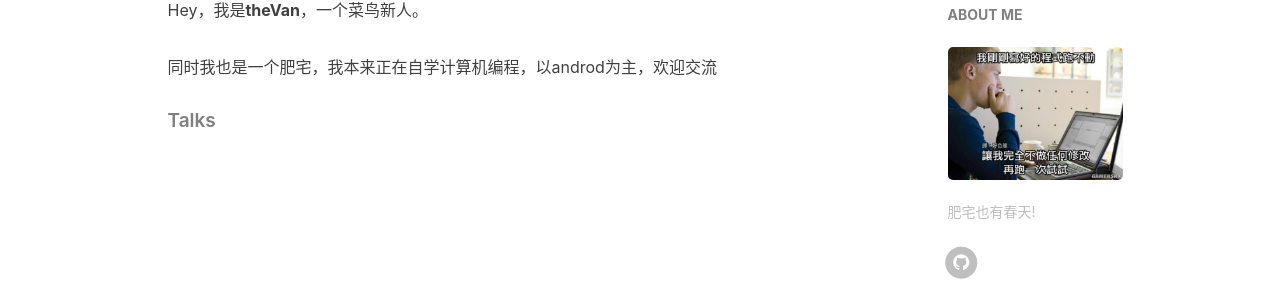
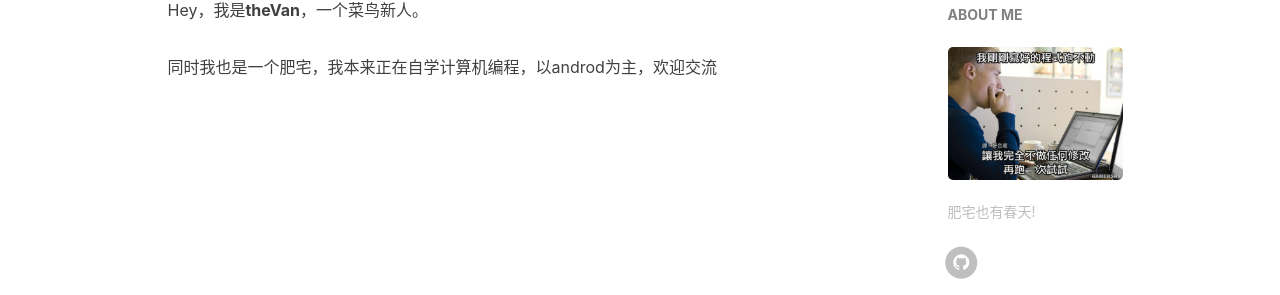
Before and after one commit to thevangit/thevangit.github.io, a Jekyll site: the page built from about.html, in a window 1280 px wide. Shown: the part 537-832 px from the top of the page. Built offline with Jekyll 4.4.1, drawn with Linux system fonts in a browser that asks for light colours; nearby versions of some CDN libraries; comment, search, counter and statistics services are not loaded.

Commit message:
测试背景v3

```diff
--- a/about.html
+++ b/about.html
@@ -21,10 +21,10 @@
 
     <p>同时我也是一个肥宅，我本来正在自学计算机编程，以androd为主，欢迎交流</p>
 
-    <p></p>
-
+<!--     <p></p> -->
+<!--
     <h5>Talks</h5>
-
+ -->
 <!--     <ul>
         <li><a href="https://github.com">GitHub</a></li>
         <li><a href="http://jekyll.com.cn/">jekyll</a></li>
```
